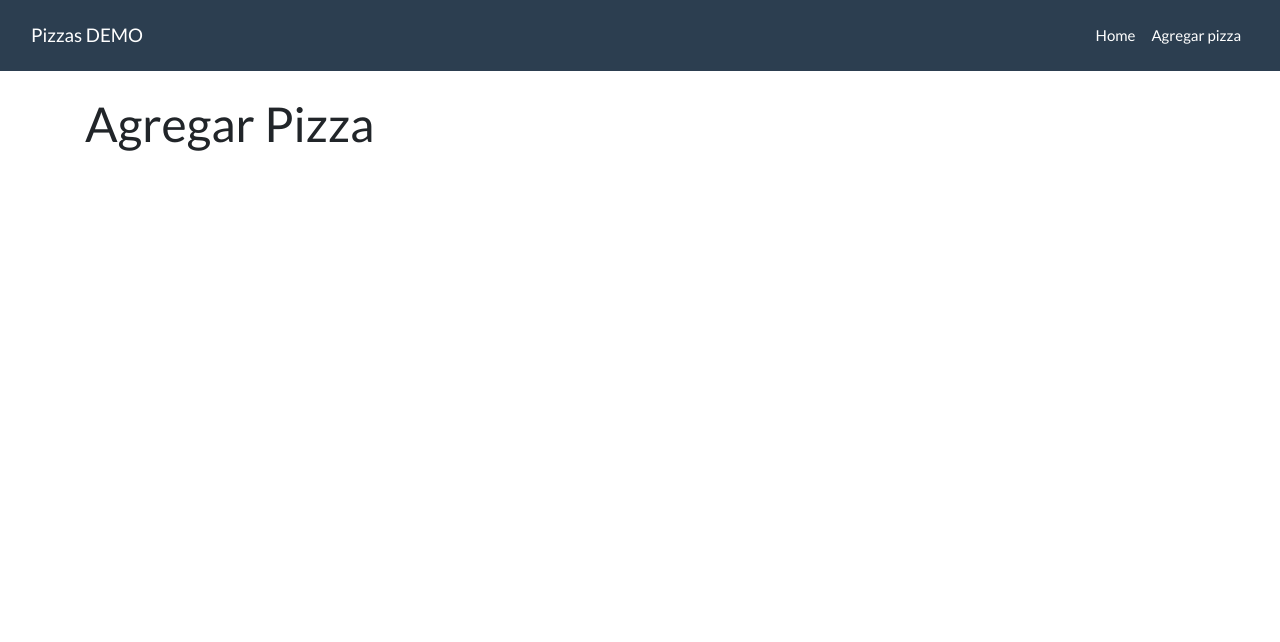
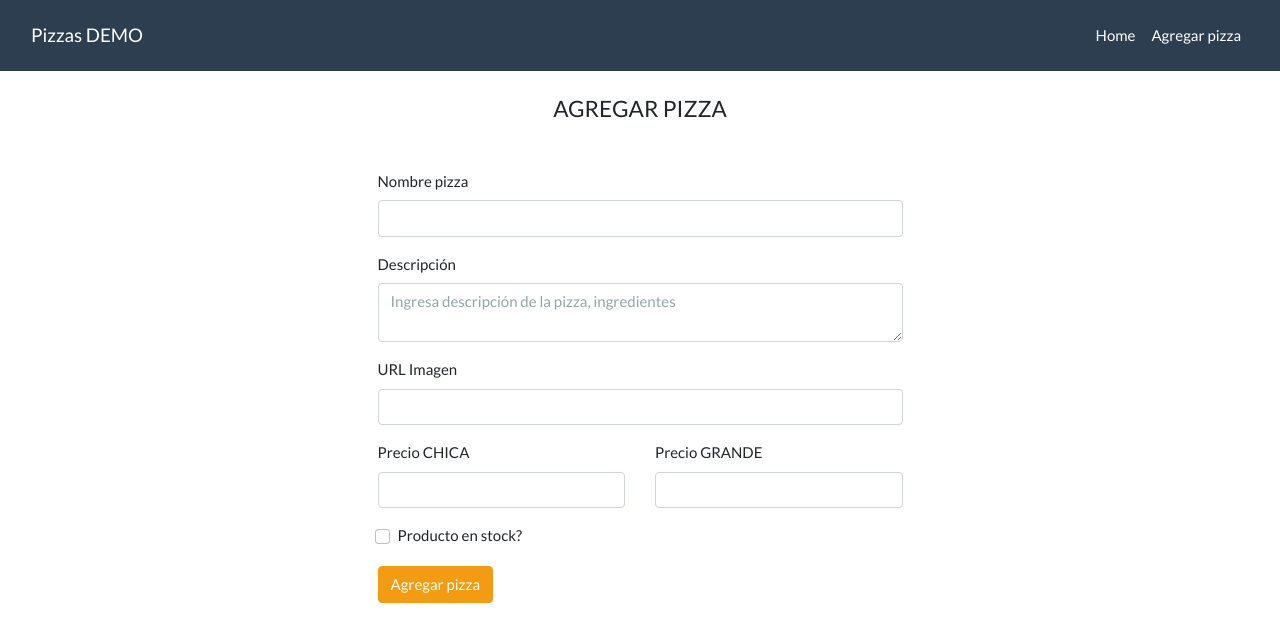
Before and after one commit to arevalolucianadg/Burger-Frontend-demo, a React (Create React App) app: page /agregar-pizza in a window 1280 px wide. Shown: the top 642 px of the page. Built offline with nearby package versions, Linux system fonts and the light colour scheme.

Commit message:
Formulario para agrear Pizza

```diff
--- a/src/pages/AddPizza.js
+++ b/src/pages/AddPizza.js
@@ -3,7 +3,38 @@ import React from 'react';
 const AddPizza = () => {
     return (
         <>
-            <h1>Agregar Pizza</h1>
+            <p className="h4 mb-5 text-uppercase text-center">Agregar Pizza</p>
+            <form className="col-6 offset-3 mt-3">
+                <div class="mb-3">
+                    <label for="name" class="form-label">Nombre pizza</label>
+                    <input type="text" class="form-control" id="name" aria-describedby="name" />
+                </div>
+                <div className="mb-3">
+                    <label for="description">Descripción</label>
+                    <textarea class="form-control" placeholder="Ingresa descripción de la pizza, ingredientes" id="description"></textarea>
+                </div>
+                <div class="mb-3">
+                    <label for="image" class="form-label">URL Imagen</label>
+                    <input type="url" class="form-control" id="image" />
+                </div>
+                <div className="row">
+                    <div class="mb-3 col-6">
+                        <label for="precioChica" class="form-label">Precio CHICA</label>
+                        <input type="text" class="form-control" id="precioChica" />
+                    </div>
+                    <div class="mb-3 col-6">
+                        <label for="precioGrande" class="form-label">Precio GRANDE</label>
+                        <input type="text" class="form-control" id="precioGrande" />
+                    </div>
+                </div>
+                <div class="form-check">
+                    <input class="form-check-input" type="checkbox" value="" id="stock" />
+                    <label class="form-check-label" for="stock">
+                        Producto en stock?
+                    </label>
+                </div>
+                <button type="submit" class="btn btn-warning mt-3">Agregar pizza</button>
+            </form>
         </>
     );
 }
```
